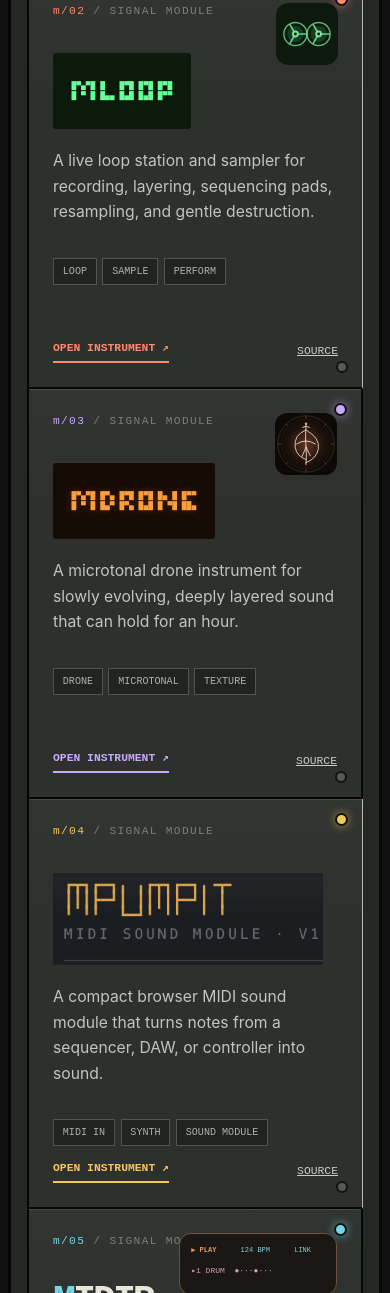
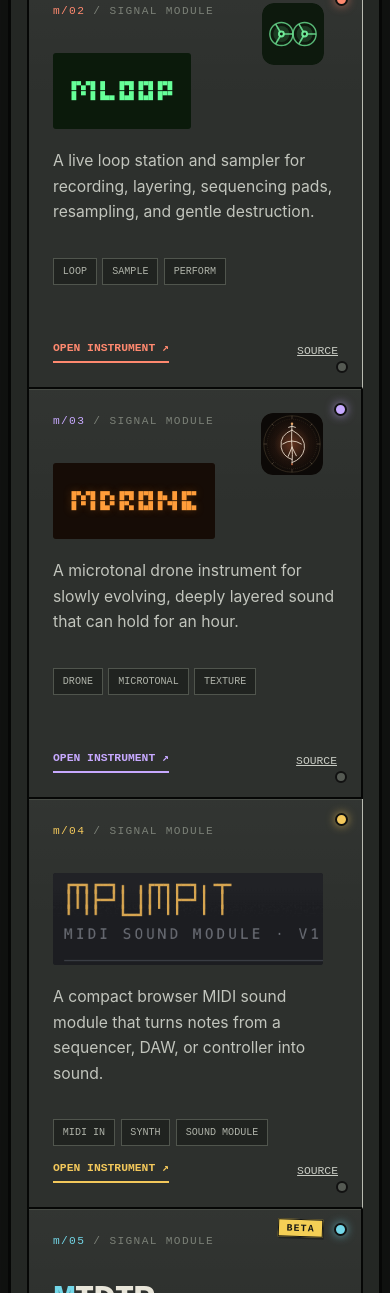
Before and after one commit to gdamdam/minstruments, a website built with Vite: page index.html in a window 390 px wide. Shown: the part 2875-4168 px from the top of the page. Built offline with nearby package versions, Linux system fonts and the light colour scheme.

Commit message:
updated page

```diff
--- a/index.html
+++ b/index.html
@@ -285,9 +285,9 @@
         <div class="instrument-grid">
           <article class="instrument-card" id="mpump" style="--accent:#78ff9b">
             <div class="card-index">m/01</div>
-            <img class="instrument-mark" src="/marks/mpump.svg" alt="mpump sequencer-grid logo" />
-            <h3 class="native-wordmark native-wordmark-mpump" aria-label="mpump"><span aria-hidden="true">█▀▄▀█ █▀█ █ █ █▀▄▀█ █▀█
-█ ▀ █ █▀▀ ▀▄▀ █ ▀ █ █▀▀</span></h3>
+            <a class="instrument-mark-link" href="https://mpump.live" target="_blank" rel="noreferrer" aria-label="Open mpump"><img class="instrument-mark" src="/marks/mpump.svg" alt="" /></a>
+            <a class="instrument-title-link" href="https://mpump.live" target="_blank" rel="noreferrer" aria-label="Open mpump"><h3 class="native-wordmark native-wordmark-mpump"><span aria-hidden="true">█▀▄▀█ █▀█ █ █ █▀▄▀█ █▀█
+█ ▀ █ █▀▀ ▀▄▀ █ ▀ █ █▀▀</span></h3></a>
             <p>A fast browser groovebox where drums, bass, synth, and the complete beat live in a shareable link.</p>
             <div class="tags"><span>beat</span><span>groovebox</span><span>share</span></div>
             <div class="card-actions">
@@ -298,9 +298,9 @@
 
           <article class="instrument-card" id="mloop" style="--accent:#ff896f">
             <div class="card-index">m/02</div>
-            <img class="instrument-mark" src="/marks/mloop.svg" alt="mloop tape-reel logo" />
-            <h3 class="native-wordmark native-wordmark-mloop" aria-label="mloop"><span aria-hidden="true">█▀▄▀█ █   █▀█ █▀█ █▀█
-█ ▀ █ █▄▄ █▄█ █▄█ █▀▀</span></h3>
+            <a class="instrument-mark-link" href="https://mloop.mpump.live" target="_blank" rel="noreferrer" aria-label="Open mloop"><img class="instrument-mark" src="/marks/mloop.svg" alt="" /></a>
+            <a class="instrument-title-link" href="https://mloop.mpump.live" target="_blank" rel="noreferrer" aria-label="Open mloop"><h3 class="native-wordmark native-wordmark-mloop"><span aria-hidden="true">█▀▄▀█ █   █▀█ █▀█ █▀█
+█ ▀ █ █▄▄ █▄█ █▄█ █▀▀</span></h3></a>
             <p>A live loop station and sampler for recording, layering, sequencing pads, resampling, and gentle destruction.</p>
             <div class="tags"><span>loop</span><span>sample</span><span>perform</span></div>
             <div class="card-actions">
@@ -311,9 +311,9 @@
 
           <article class="instrument-card" id="mdrone" style="--accent:#c7a9ff">
             <div class="card-index">m/03</div>
-            <img class="instrument-mark" src="/marks/mdrone.svg" alt="mdrone instrument logo" />
-            <h3 class="native-wordmark native-wordmark-mdrone" aria-label="mdrone"><span aria-hidden="true">█▀▄▀█ █▀▄ █▀█ █▀█ █▄ █ █▀▀
-█ ▀ █ █▄▀ █▀▄ █▄█ █ ▀█ ██▄</span></h3>
+            <a class="instrument-mark-link" href="https://mdrone.org" target="_blank" rel="noreferrer" aria-label="Open mdrone"><img class="instrument-mark" src="/marks/mdrone.svg" alt="" /></a>
+            <a class="instrument-title-link" href="https://mdrone.org" target="_blank" rel="noreferrer" aria-label="Open mdrone"><h3 class="native-wordmark native-wordmark-mdrone"><span aria-hidden="true">█▀▄▀█ █▀▄ █▀█ █▀█ █▄ █ █▀▀
+█ ▀ █ █▄▀ █▀▄ █▄█ █ ▀█ ██▄</span></h3></a>
             <p>A microtonal drone instrument for slowly evolving, deeply layered sound that can hold for an hour.</p>
             <div class="tags"><span>drone</span><span>microtonal</span><span>texture</span></div>
             <div class="card-actions">
@@ -324,7 +324,7 @@
 
           <article class="instrument-card" id="mpumpit" style="--accent:#f3c85b">
             <div class="card-index">m/04</div>
-            <h3 class="native-wordmark native-wordmark-mpumpit" aria-label="mpumpit"><span class="mpumpit-rendered-wordmark" aria-hidden="true"></span></h3>
+            <a class="instrument-title-link" href="https://mpumpit.mpump.live" target="_blank" rel="noreferrer" aria-label="Open mpumpit"><h3 class="native-wordmark native-wordmark-mpumpit"><span class="mpumpit-rendered-wordmark" aria-hidden="true"></span></h3></a>
             <p>A compact browser MIDI sound module that turns notes from a sequencer, DAW, or controller into sound.</p>
             <div class="tags"><span>midi in</span><span>synth</span><span>sound module</span></div>
             <div class="card-actions">
@@ -335,11 +335,8 @@
 
           <article class="instrument-card" id="midip" style="--accent:#73d7e8">
             <div class="card-index">m/05</div>
-            <div class="instrument-mark terminal-mark" aria-label="midip terminal transport logo">
-              <b>▶ PLAY</b><span>124 BPM</span><span>LINK</span>
-              <small>▸1 DRUM&nbsp;&nbsp;●···●···</small>
-            </div>
-            <h3>midip</h3>
+            <span class="beta-sticker">BETA</span>
+            <a class="instrument-title-link" href="https://github.com/gdamdam/midip/releases/latest" target="_blank" rel="noreferrer"><h3>midip</h3></a>
             <p>A terminal MIDI sequencer and live groovebox for patterns, scenes, song chains, and hardware performance.</p>
             <div class="tags"><span>terminal</span><span>midi out</span><span>hardware</span></div>
             <div class="card-actions">
@@ -350,8 +347,9 @@
 
           <article class="instrument-card" id="mchord" style="--accent:#b6d36f">
             <div class="card-index">m/06</div>
-            <img class="instrument-mark" src="/marks/mchord.svg" alt="mchord three-voice logo" />
-            <h3 class="native-wordmark native-wordmark-mchord" aria-label="mchord"><span class="mchord-rendered-wordmark" aria-hidden="true"></span></h3>
+            <span class="beta-sticker">BETA</span>
+            <a class="instrument-mark-link" href="https://mchord.mpump.live" target="_blank" rel="noreferrer" aria-label="Open mchord"><img class="instrument-mark" src="/marks/mchord.svg" alt="" /></a>
+            <a class="instrument-title-link" href="https://mchord.mpump.live" target="_blank" rel="noreferrer" aria-label="Open mchord"><h3 class="native-wordmark native-wordmark-mchord"><span class="mchord-rendered-wordmark" aria-hidden="true"></span></h3></a>
             <p>A harmony-first performance instrument for building progressions and moving through smoothly voiced chords.</p>
             <div class="tags"><span>harmony</span><span>voice leading</span><span>midi</span></div>
             <div class="card-actions">
@@ -362,8 +360,9 @@
 
           <article class="instrument-card" id="mgrains" style="--accent:#ff77b7">
             <div class="card-index">m/07</div>
-            <img class="instrument-mark" src="/marks/mgrains.svg" alt="mgrains logo" />
-            <h3 class="native-wordmark native-wordmark-mgrains"><img src="/marks/mgrains-wordmark.svg" alt="mgrains" /></h3>
+            <span class="beta-sticker">BETA</span>
+            <a class="instrument-mark-link" href="https://mgrains.mpump.live" target="_blank" rel="noreferrer" aria-label="Open mgrains"><img class="instrument-mark" src="/marks/mgrains.svg" alt="" /></a>
+            <a class="instrument-title-link" href="https://mgrains.mpump.live" target="_blank" rel="noreferrer"><h3 class="native-wordmark native-wordmark-mgrains"><img src="/marks/mgrains-wordmark.svg" alt="mgrains" /></h3></a>
             <p>A granular instrument that blooms generated, imported, or live sound into clouds—or shatters it into rhythm.</p>
             <div class="tags"><span>granular</span><span>live input</span><span>transform</span></div>
             <div class="card-actions">
@@ -374,14 +373,15 @@
 
           <article class="instrument-card" id="mspectr" style="--accent:#fd684f">
             <div class="card-index">m/08</div>
-            <h3 class="native-wordmark native-wordmark-mspectr">
+            <span class="beta-sticker">BETA</span>
+            <a class="instrument-title-link" href="https://mspectr.mpump.live" target="_blank" rel="noreferrer" aria-label="Open mspectr"><h3 class="native-wordmark native-wordmark-mspectr">
               <svg viewBox="0 0 128 128" width="42" height="42" aria-hidden="true" focusable="false">
                 <line x1="8.3" y1="67.6" x2="46.3" y2="67.6" stroke="currentColor" stroke-width="4.75" stroke-linecap="round" />
                 <path d="M52 39.1 L80.5 103.7 L23.5 103.7 Z" fill="currentColor" fill-opacity=".06" stroke="currentColor" stroke-width="3.8" stroke-linejoin="round" />
                 <g stroke-width="4.75" stroke-linecap="round"><line x1="76.7" y1="86.6" x2="112.8" y2="54.3" stroke="#8b7bf0"/><line x1="77.7" y1="89.5" x2="114.7" y2="66.7" stroke="#46d4f0"/><line x1="78.6" y1="92.3" x2="115.6" y2="79" stroke="#5fe488"/><line x1="78.6" y1="95.1" x2="114.7" y2="91.3" stroke="#ffc24b"/><line x1="77.7" y1="98" x2="112.8" y2="103.7" stroke="#ef5d6c"/></g>
               </svg>
               <span>MSPECTR</span>
-            </h3>
+            </h3></a>
             <p>A spectral resynthesis instrument for capturing what sounds are made of, then morphing and playing that identity.</p>
             <div class="tags"><span>spectral</span><span>capture</span><span>resynthesis</span></div>
             <div class="card-actions">
@@ -392,9 +392,10 @@
 
           <article class="instrument-card" id="mscope" style="--accent:#5fb0c8">
             <div class="card-index">m/09</div>
-            <h3 class="native-wordmark native-wordmark-mscope" aria-label="mscope"><span aria-hidden="true">▛▛▌▛▘▛▘▛▌▛▌█▌
+            <span class="beta-sticker">BETA</span>
+            <a class="instrument-title-link" href="https://mscope.mpump.live" target="_blank" rel="noreferrer" aria-label="Open mscope"><h3 class="native-wordmark native-wordmark-mscope"><span aria-hidden="true">▛▛▌▛▘▛▘▛▌▛▌█▌
 ▌▌▌▄▌▙▖▙▌▙▌▙▖
-         ▌</span></h3>
+         ▌</span></h3></a>
             <p>A local-first audio scope and diagnostic instrument for reading waveform, spectrum, loudness, stereo, and signal health.</p>
             <div class="tags"><span>scope</span><span>loudness</span><span>diagnostics</span></div>
             <div class="card-actions">
--- a/styles.css
+++ b/styles.css
@@ -237,6 +237,51 @@ h1 em {
 }
 .instrument-card.is-selected { background: var(--ink); color: var(--paper); }
 .card-index { color: #6e7168; font-family: var(--mono); font-size: .7rem; }
+.beta-sticker {
+  position: absolute;
+  z-index: 2;
+  top: 10px;
+  right: 38px;
+  padding: .22rem .48rem .18rem;
+  transform: rotate(2deg);
+  border: 1px solid #171815;
+  background: #f4cf55;
+  color: #171815;
+  box-shadow: 1px 2px 0 rgba(0,0,0,.3);
+  font-family: var(--mono);
+  font-size: .61rem;
+  font-weight: 800;
+  letter-spacing: .12em;
+  line-height: 1;
+}
+.instrument-title-link {
+  display: block;
+  width: fit-content;
+  color: inherit;
+  text-decoration: none;
+}
+.instrument-title-link:focus-visible,
+.instrument-mark-link:focus-visible {
+  outline: 2px solid var(--accent);
+  outline-offset: 4px;
+}
+.instrument-title-link:hover { filter: brightness(1.12); }
+.instrument-mark-link {
+  position: absolute;
+  top: clamp(1.5rem, 4vw, 3rem);
+  right: clamp(1.5rem, 4vw, 3rem);
+  z-index: 1;
+  display: block;
+  width: 76px;
+  height: 76px;
+  border-radius: 15px;
+}
+.instrument-mark-link:hover { transform: translateY(-2px); }
+.instrument-mark-link .instrument-mark {
+  position: static;
+  top: auto;
+  right: auto;
+}
 .instrument-mark {
   position: absolute;
   top: clamp(1.5rem, 4vw, 3rem);
@@ -263,23 +308,6 @@ h1 em {
   line-height: 1.05;
   white-space: pre;
 }
-.terminal-mark {
-  display: grid;
-  width: 190px;
-  height: 76px;
-  padding: .7rem;
-  border: 1px solid #735037;
-  border-radius: 3px;
-  background: #1b1714;
-  color: #f0e1c2;
-  font-family: var(--mono);
-  font-size: 8px;
-  gap: .2rem .65rem;
-  grid-template-columns: auto auto auto;
-}
-.terminal-mark b { color: #ef9b50; }
-.terminal-mark span { color: #75d3d0; }
-.terminal-mark small { grid-column: 1 / -1; color: #d997bb; font-size: 8px; }
 .instrument-card h3 {
   margin: 2rem 0 1.2rem;
   font-family: var(--mono);
@@ -547,7 +575,6 @@ footer p:last-child { text-align: right; }
   .instrument-card { min-height: 410px; border-right: 1px solid #b9bbb1; }
   .instrument-mark { width: 62px; height: 62px; border-radius: 12px; }
   .ascii-mark { width: 158px; max-width: 158px; font-size: 6px; }
-  .terminal-mark { width: 158px; font-size: 7px; }
   .instrument-card:nth-last-child(2) { border-bottom: 0; }
   .workflow summary { grid-template-columns: 40px 1fr 28px; }
   .signal-flow { gap: .55rem; }
```
